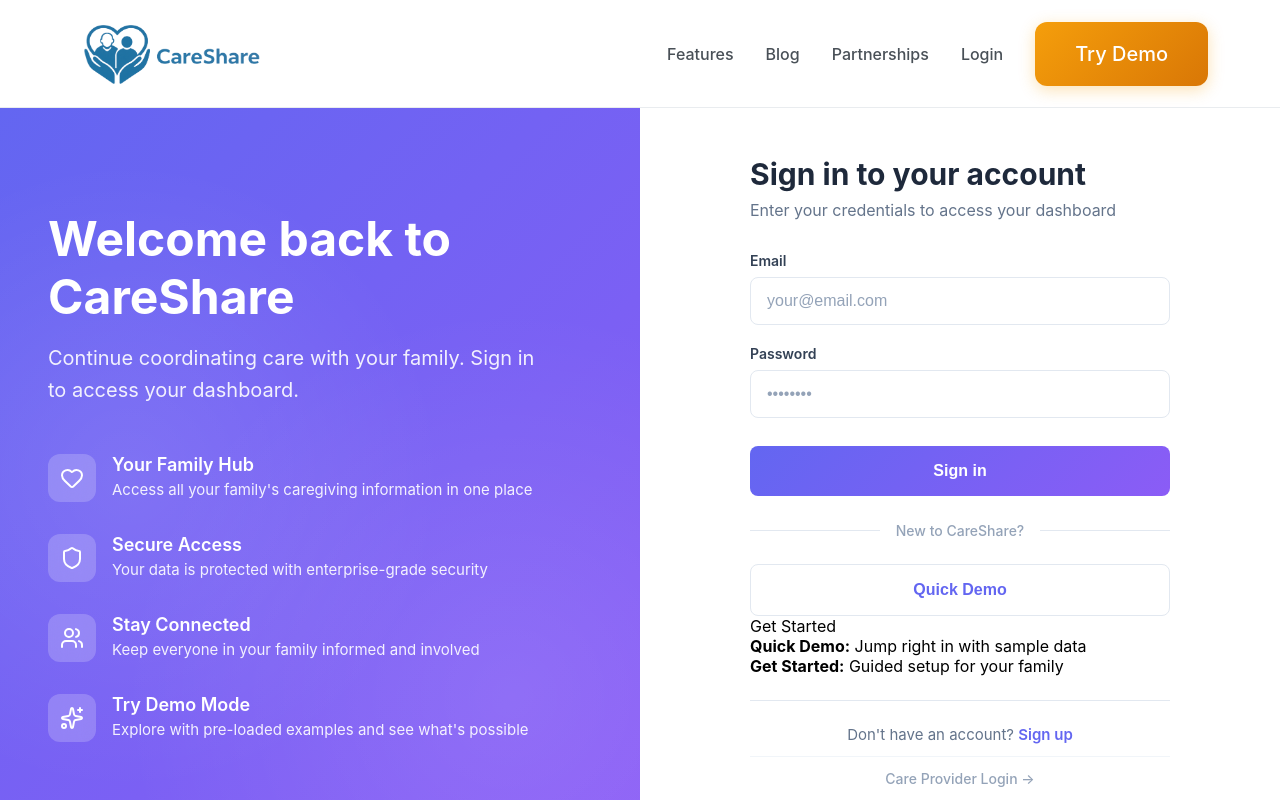
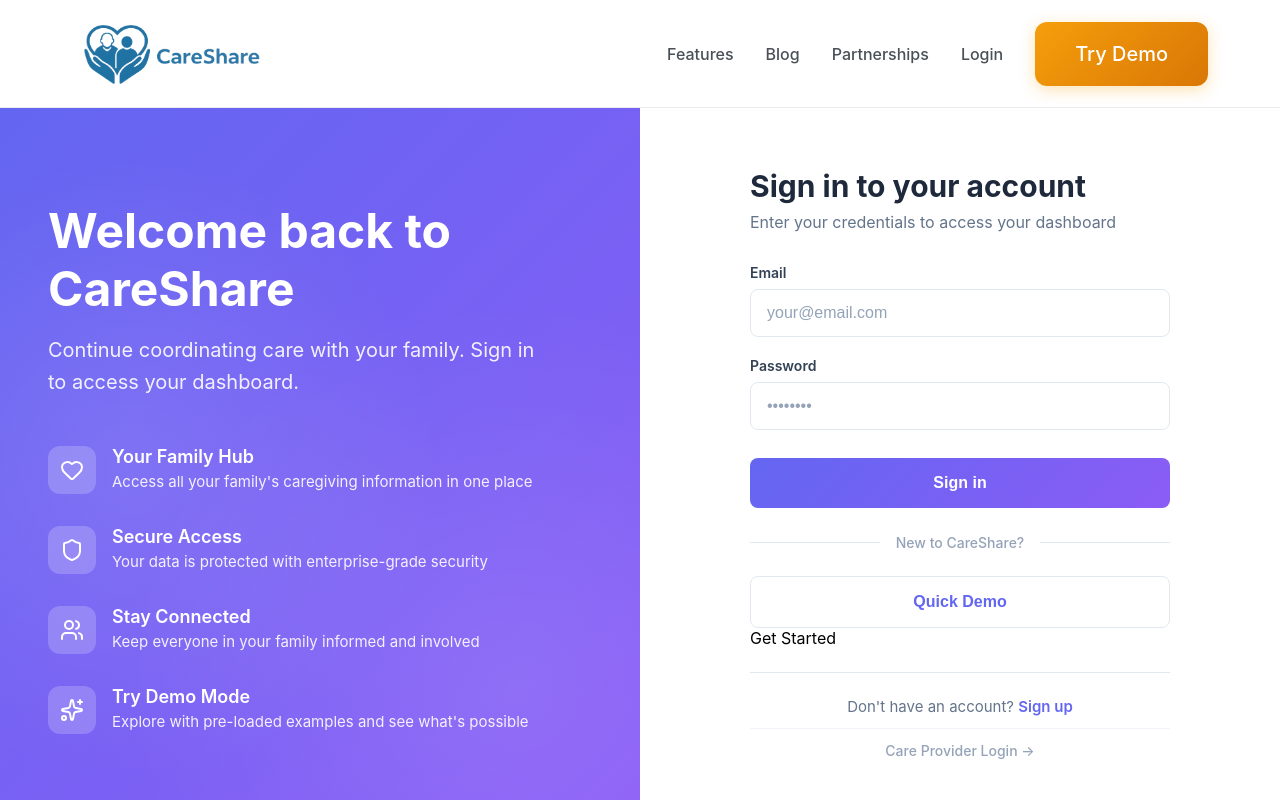
Before and after one commit to EjMackSPD/careshare, a Next.js app: page /login in a window 1280 px wide. Shown: the top 800 px of the page. Built offline with nearby package versions, Linux system fonts and the light colour scheme.

Commit message:
Remove explainer text from login page - Removed Quick Demo and Get Started description text - Cleaner button interface without extra labels - Buttons are self-explanatory

```diff
--- a/app/login/page.tsx
+++ b/app/login/page.tsx
@@ -214,10 +214,6 @@ export default function Login() {
               </Link>
             </div>
 
-            <p className={styles.demoExplainer}>
-              <strong>Quick Demo:</strong> Jump right in with sample data<br/>
-              <strong>Get Started:</strong> Guided setup for your family
-            </p>
 
             <div className={styles.formFooter}>
               <p>
```
